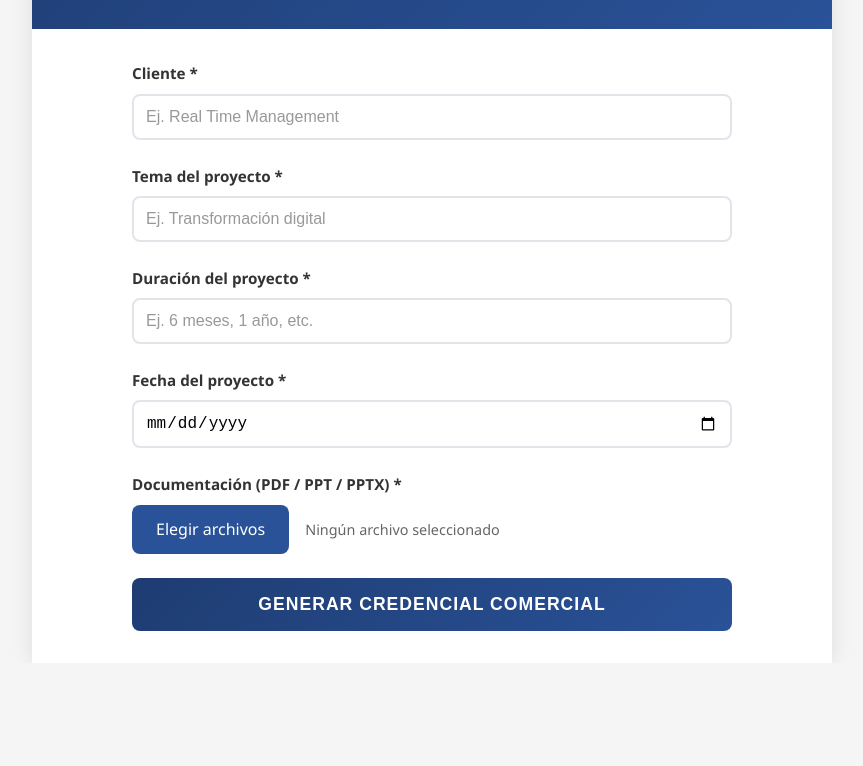
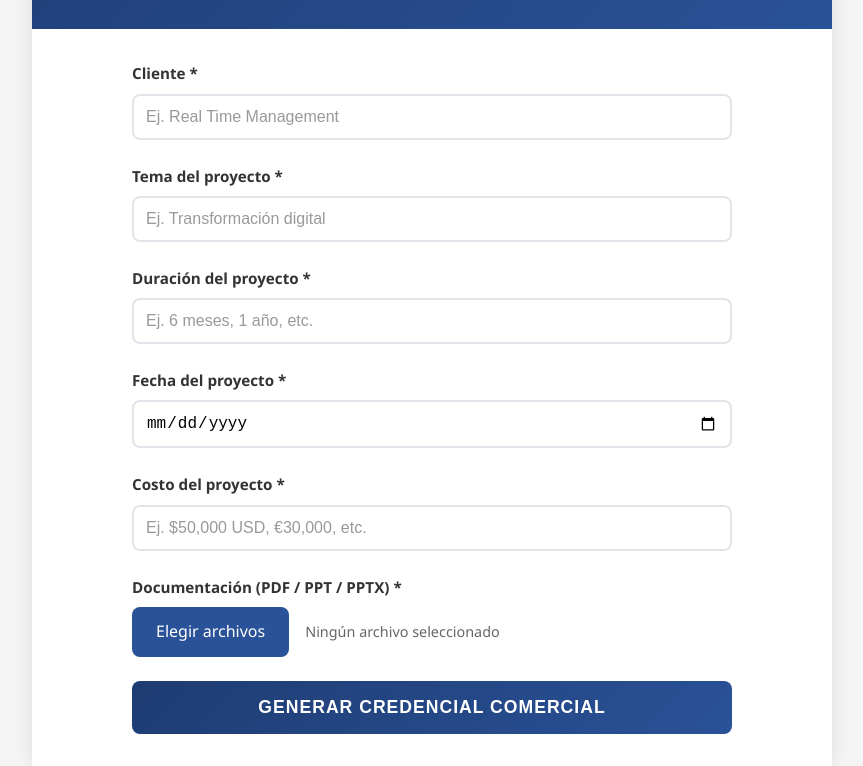
Before and after one commit to andycruz47/formulario-kevin, a plain HTML site: page index.html in a window 1280 px wide. Shown: the part 254-1020 px from the top of the page, without its empty margins (208-1071 px from the left). Before the commit the page ends 917 px from the top, so only its background shows below. Drawn offline with Linux system fonts and the light colour scheme.

Commit message:
campo costo proyecto agregado

```diff
--- a/index.html
+++ b/index.html
@@ -72,6 +72,18 @@
                 </div>
 
                 <div class="form-group">
+                    <label for="costoProyecto" class="form-label">Costo del proyecto *</label>
+                    <input
+                        type="text"
+                        id="costoProyecto"
+                        name="costoProyecto"
+                        class="form-input"
+                        placeholder="Ej. $50,000 USD, €30,000, etc."
+                        required
+                    >
+                </div>
+
+                <div class="form-group">
                     <label for="documentacion" class="form-label">Documentación (PDF / PPT / PPTX) *</label>
                     <div class="file-upload-container">
                         <input
--- a/script.js
+++ b/script.js
@@ -28,10 +28,11 @@ document.addEventListener('DOMContentLoaded', function() {
         const tema = document.getElementById('tema').value.trim();
         const duracion = document.getElementById('duracion').value.trim();
         const fecha = document.getElementById('fecha').value;
+        const costoProyecto = document.getElementById('costoProyecto').value.trim();
         const file = fileInput.files[0];
 
         // Validate form
-        if (!cliente || !tema || !duracion || !fecha || !file) {
+        if (!cliente || !tema || !duracion || !fecha || !costoProyecto || !file) {
             alert('Por favor, completa todos los campos requeridos.');
             return;
         }
@@ -46,6 +47,7 @@ document.addEventListener('DOMContentLoaded', function() {
             formData.append('tema', tema);
             formData.append('duracion', duracion);
             formData.append('fecha', fecha);
+            formData.append('costoProyecto', costoProyecto);
             formData.append('documentacion', file);
 
             // Send data to webhook
```
